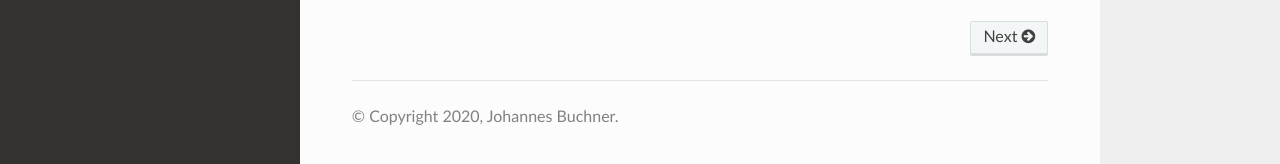
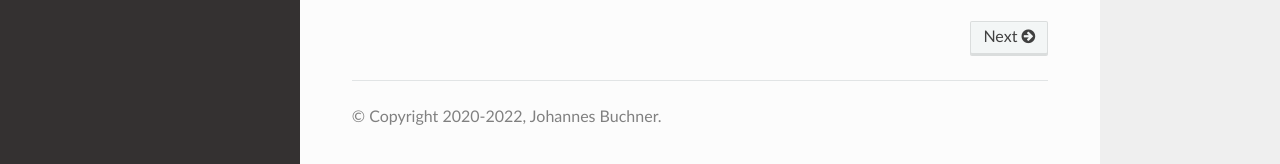
Before and after one commit to JohannesBuchner/autoemcee, a Sphinx documentation site: the page built from docs/index.rst, in a window 1280 px wide and 900 px high, scrolled down 1128 px. Shown: the part 733-897 px from the top of the window. Built offline with Sphinx 7.4.7 and the Read the Docs theme 2.0.0, drawn with Linux system fonts in a browser that asks for light colours.

```diff
--- a/docs/conf.py
+++ b/docs/conf.py
@@ -60,7 +60,7 @@ master_doc = 'index'
 
 # General information about the project.
 project = u'autoemcee'
-copyright = u"2020, Johannes Buchner"
+copyright = u"2020-2022, Johannes Buchner"
 author = u"Johannes Buchner"
 
 # The version info for the project you're documenting, acts as replacement
```
Also changed, not shown: 1 other file.
